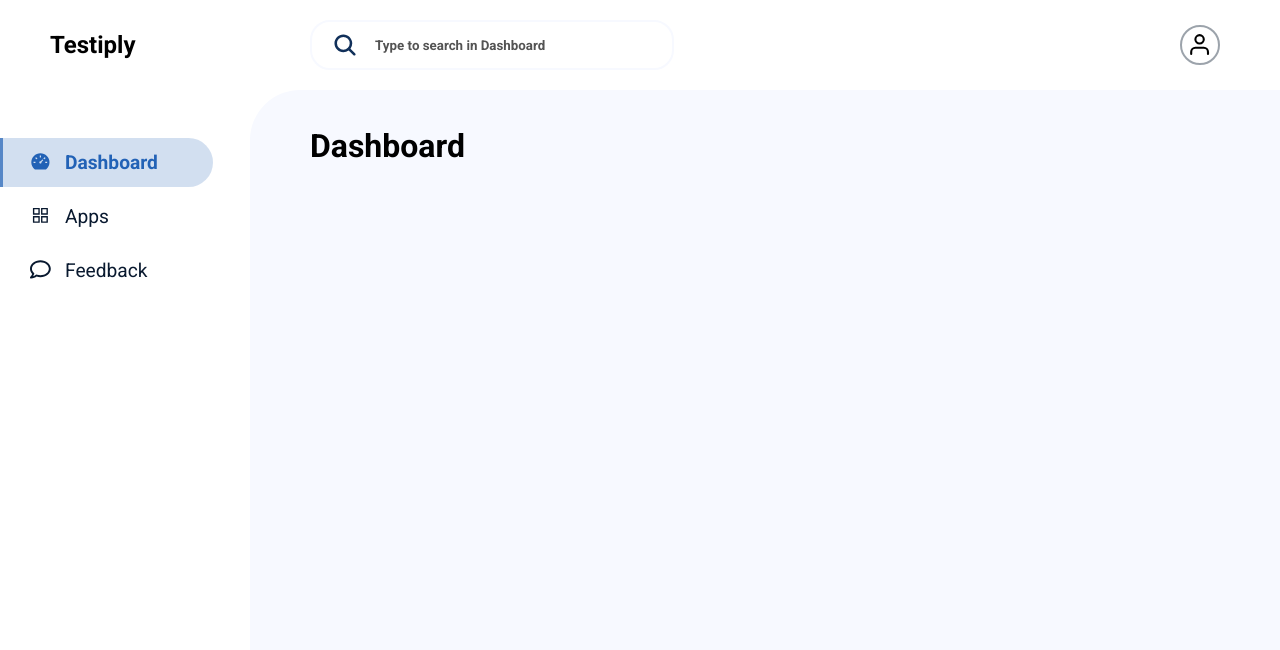
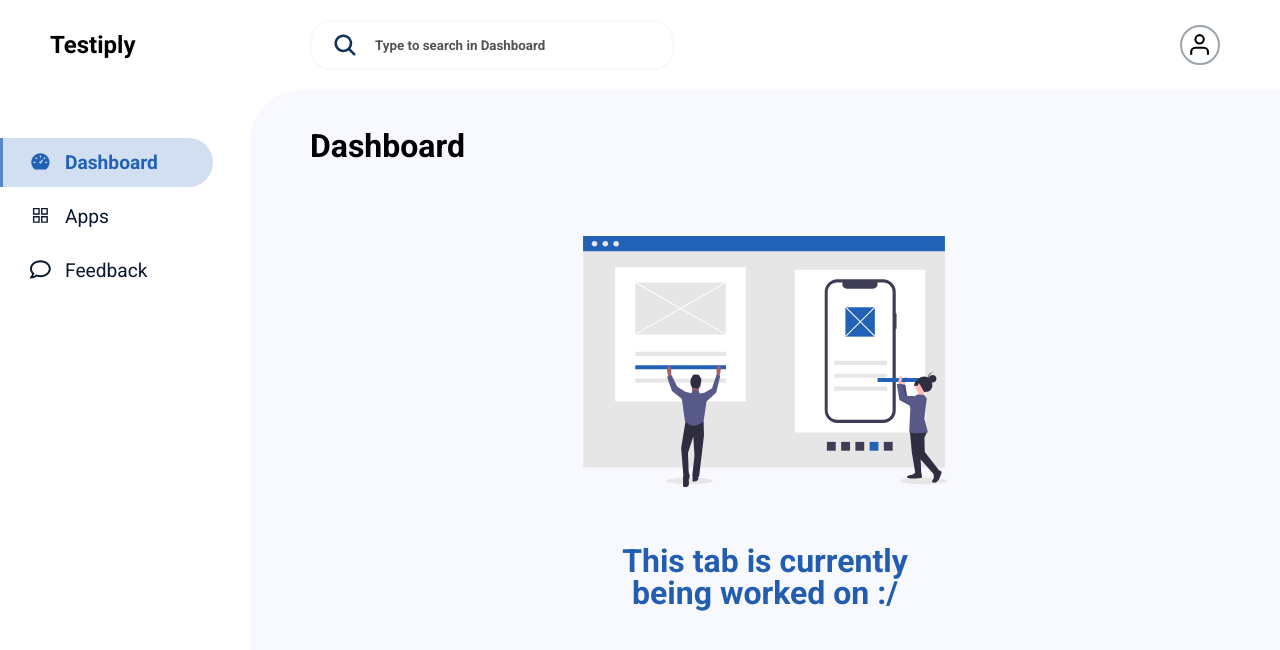
Before and after one commit to floriankulig/testiply, a Next.js app: page /dev/dashboard in a window 1280 px wide. Shown: the top 650 px of the page. Built offline with nearby package versions, Linux system fonts and the light colour scheme; no server answers.

Commit message:
added tab being worked on visual to dashboard tab

```diff
--- a/src/pages/dev/dashboard.tsx
+++ b/src/pages/dev/dashboard.tsx
@@ -1,6 +1,7 @@
-import { Layout } from "components/layouts"
-import { TabHeader } from "components/TabHeader"
-import Head from "next/head"
+import { AppGrid, Layout } from "components/layouts";
+import { TabCurrentlyWorkedOn } from "components/store/TabCurrentlyWorkedOn";
+import { TabHeader } from "components/TabHeader";
+import Head from "next/head";
 
 const DevDashboard = () => {
   return (
@@ -8,13 +9,13 @@ const DevDashboard = () => {
       <Head>
         <link rel="shortcut icon" href="favicon.ico" type="image/x-icon" />
       </Head>
-            <TabHeader>
-                Dashboard
-            </TabHeader>
+      <TabHeader>Dashboard</TabHeader>
+      <AppGrid>
+        <TabCurrentlyWorkedOn />
+      </AppGrid>
     </>
-    )
-}
-DevDashboard.Layout = Layout
+  );
+};
+DevDashboard.Layout = Layout;
 
-
-export default DevDashboard
+export default DevDashboard;
```
Lines whose indentation alone changed are shown as unchanged.
